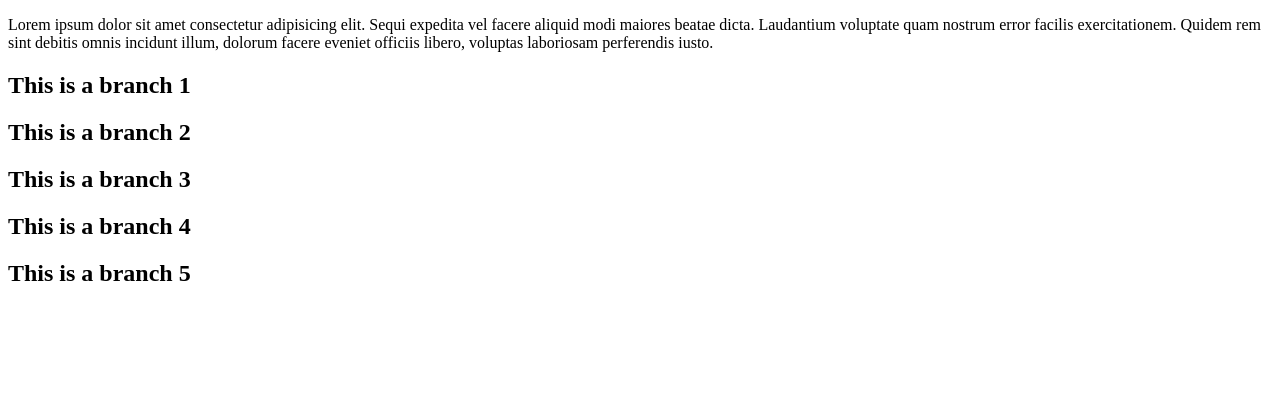
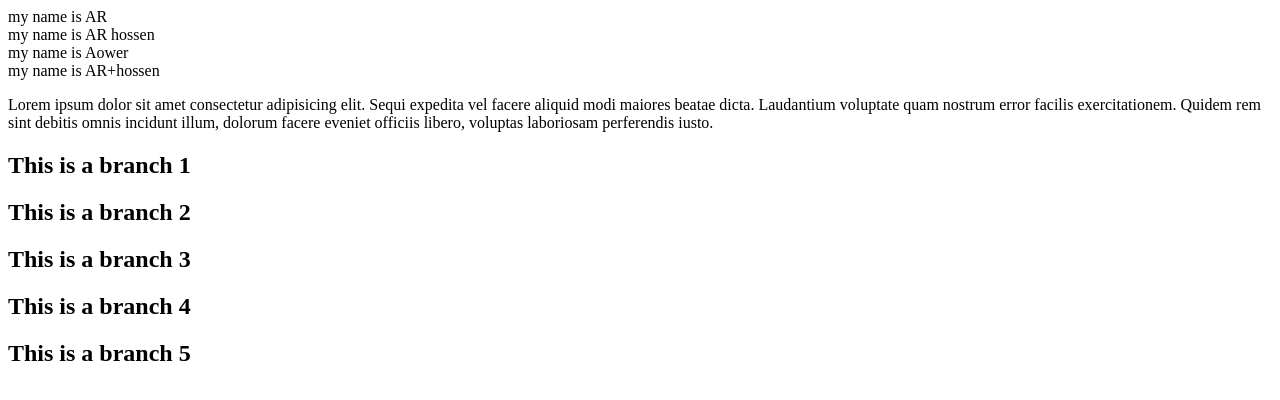
Before and after one commit to Raju-ahmmed005/My-first-branch-Merge, a plain HTML site: page index.html in a window 1280 px wide. Drawn offline with Linux system fonts and the light colour scheme.

Commit message:
this is raju brach

```diff
--- a/index.html
+++ b/index.html
@@ -6,6 +6,11 @@
     <title>Document</title>
 </head>
 <body>
+    <div>my name is AR</div>
+    <div>my name is AR hossen</div>
+    <div>my name is Aower </div>
+    <div>my name is AR+hossen</div>
+
     <p>Lorem ipsum dolor sit amet consectetur adipisicing elit. Sequi expedita vel facere aliquid modi maiores beatae dicta. Laudantium voluptate quam nostrum error facilis exercitationem. Quidem rem sint debitis omnis incidunt illum, dolorum facere eveniet officiis libero, voluptas laboriosam perferendis iusto.</p>
     <h2>This is a branch 1</h2>
     <h2>This is a branch 2</h2>
```
